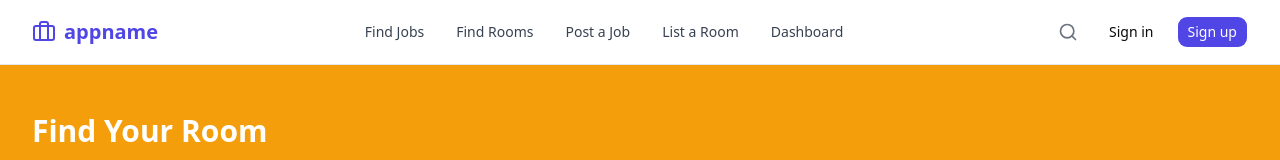
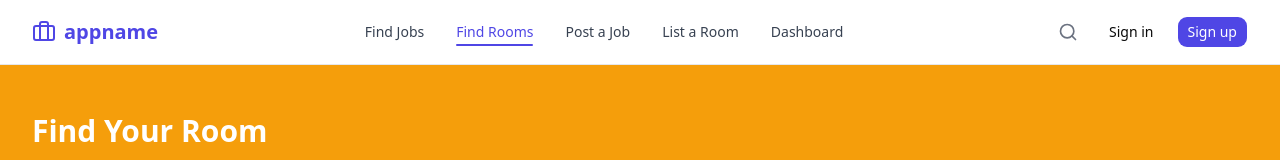
Before and after one commit to sachin00810/Job, a Next.js app: page /rooms in a window 1280 px wide. Shown: the top 160 px of the page. Built offline with nearby package versions, Linux system fonts and the light colour scheme.

Commit message:
add active nav link highlighting based on current route

```diff
--- a/src/components/layout/Navbar.tsx
+++ b/src/components/layout/Navbar.tsx
@@ -5,7 +5,7 @@ import { Briefcase, Menu, Search, X, Clock } from "lucide-react";
 import { Button, buttonVariants } from "@/components/ui/button";
 import { Sheet, SheetContent, SheetTrigger, SheetTitle } from "@/components/ui/sheet";
 import { useState, useRef, useEffect } from "react";
-import { useRouter } from "next/navigation";
+import { useRouter, usePathname } from "next/navigation";
 import { cn } from "@/lib/utils";
 
 const STORAGE_KEY = "appname_recent_searches";
@@ -28,6 +28,7 @@ function saveRecent(entry: { query: string; tab: "jobs" | "rooms" }) {
 
 export function Navbar() {
   const router = useRouter();
+  const pathname = usePathname();
   const [isOpen, setIsOpen] = useState(false);
   const [searchOpen, setSearchOpen] = useState(false);
   const [searchTab, setSearchTab] = useState<"jobs" | "rooms">("jobs");
@@ -96,15 +97,23 @@ export function Navbar() {
 
           {/* CENTER: Desktop Nav Links */}
           <nav className="hidden md:flex space-x-8">
-            {navLinks.map((link) => (
+            {navLinks.map((link) => {
+              const active = pathname === link.href || (link.href !== "/" && pathname.startsWith(link.href));
+              return (
                 <Link
                   key={link.href}
                   href={link.href}
-                className="text-sm font-medium text-gray-700 hover:text-indigo-600 transition-colors"
+                  className={cn(
+                    "text-sm font-medium transition-colors relative",
+                    active
+                      ? "text-indigo-600 after:absolute after:-bottom-1 after:left-0 after:right-0 after:h-0.5 after:bg-indigo-600 after:rounded-full"
+                      : "text-gray-700 hover:text-indigo-600"
+                  )}
                 >
                   {link.name}
                 </Link>
-            ))}
+              );
+            })}
           </nav>
 
           {/* RIGHT: Search + Auth */}
@@ -149,16 +158,22 @@ export function Navbar() {
                 <SheetTitle className="sr-only">Navigation Menu</SheetTitle>
                 <div className="flex flex-col space-y-6 mt-6">
                   <nav className="flex flex-col space-y-4">
-                    {navLinks.map((link) => (
+                    {navLinks.map((link) => {
+                      const active = pathname === link.href || (link.href !== "/" && pathname.startsWith(link.href));
+                      return (
                         <Link
                           key={link.href}
                           href={link.href}
                           onClick={() => setIsOpen(false)}
-                        className="text-lg font-medium text-gray-900 hover:text-indigo-600"
+                          className={cn(
+                            "text-lg font-medium transition-colors",
+                            active ? "text-indigo-600" : "text-gray-900 hover:text-indigo-600"
+                          )}
                         >
                           {link.name}
                         </Link>
-                    ))}
+                      );
+                    })}
                   </nav>
                   <div className="flex flex-col space-y-4 pt-6 border-t border-gray-200">
                     <Link
```
Lines whose indentation alone changed are shown as unchanged.
